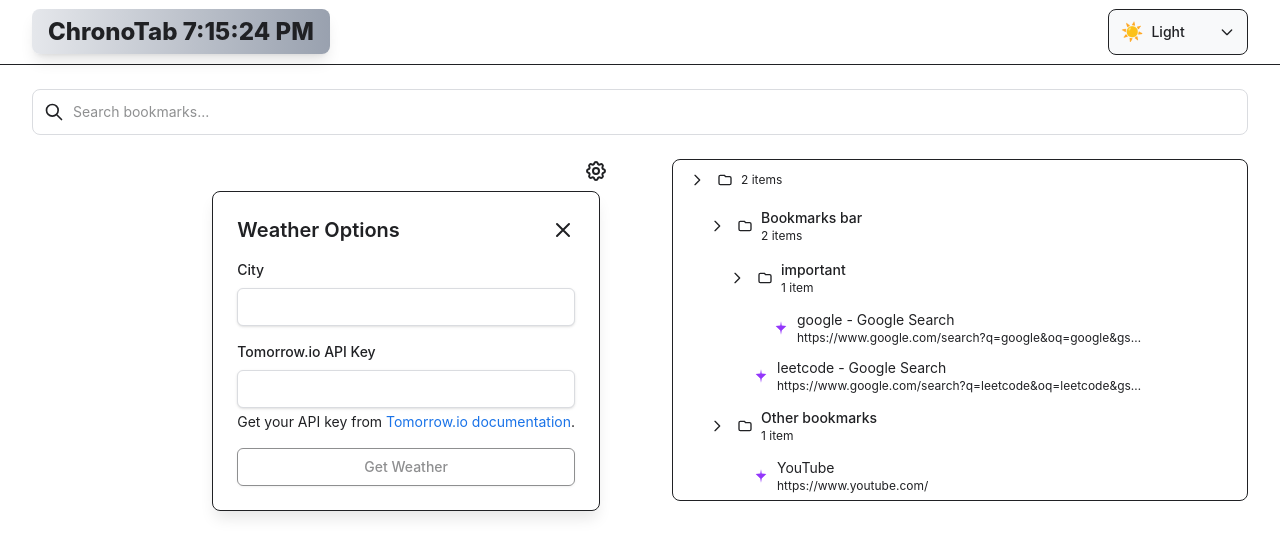
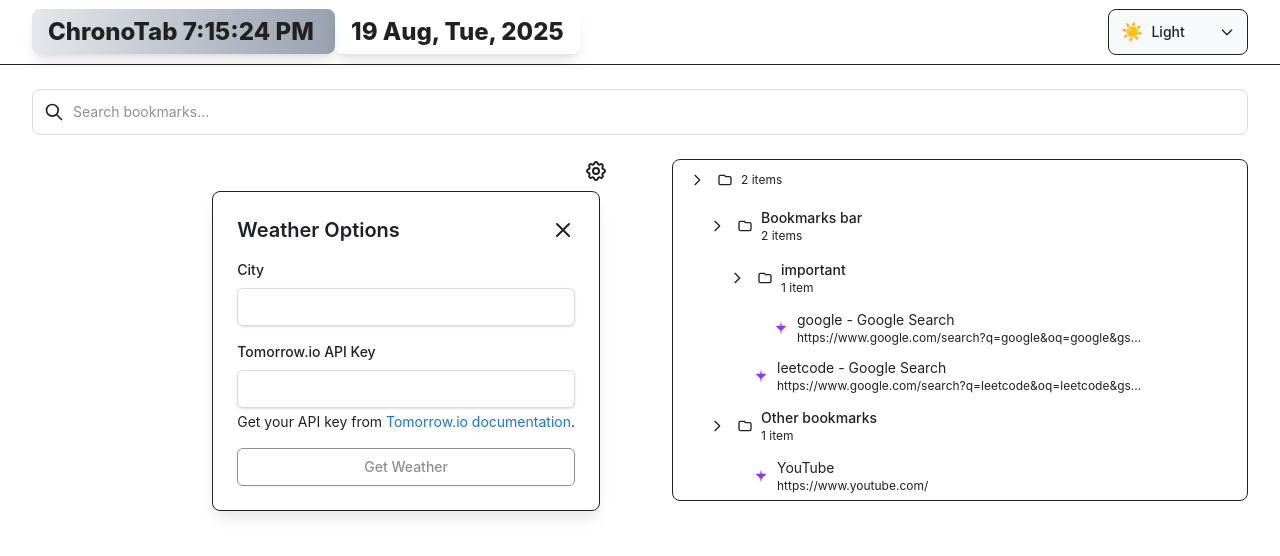
Before and after one commit to Aalok2302/chronotab, an Angular app: page / in a window 1280 px wide. Shown: the top 556 px of the page. Built offline with nearby package versions, Linux system fonts and the light colour scheme.

Commit message:
feat(clock): display current date in digital clock
Adds the current date to the digital clock component, showing the day, month, and year. This enhances the information provided by the clock.

```diff
--- a/src/app/components/digital-clock/digital-clock.component.html
+++ b/src/app/components/digital-clock/digital-clock.component.html
@@ -2,3 +2,7 @@
       [ngClass]="getThemeGradientClasses()">
  ChronoTab {{ currentTime }}
 </span>
+<span class="text-text-primary text-2xl font-extrabold px-4 py-2 rounded-lg bg-gradient-to-r shadow-lg transform hover:scale-105 transition-all duration-300 ease-in-out"
+      >
+ <span>{{ currentDate | date:'dd MMM, EEE, yyyy' }}</span>
+</span>
--- a/src/app/components/digital-clock/digital-clock.component.ts
+++ b/src/app/components/digital-clock/digital-clock.component.ts
@@ -10,6 +10,7 @@ import { Subscription } from 'rxjs';
 })
 export class DigitalClockComponent implements OnInit, OnDestroy {
   currentTime: string = '';
+  currentDate: Date = new Date();
   currentThemeName: string = '';
   private timer: any;
   private themeSubscription: Subscription = new Subscription();
@@ -44,6 +45,7 @@ export class DigitalClockComponent implements OnInit, OnDestroy {
       second: '2-digit',
       hour12: true
     });
+    this.currentDate = now;
   }
 
   getThemeGradientClasses() {
```
